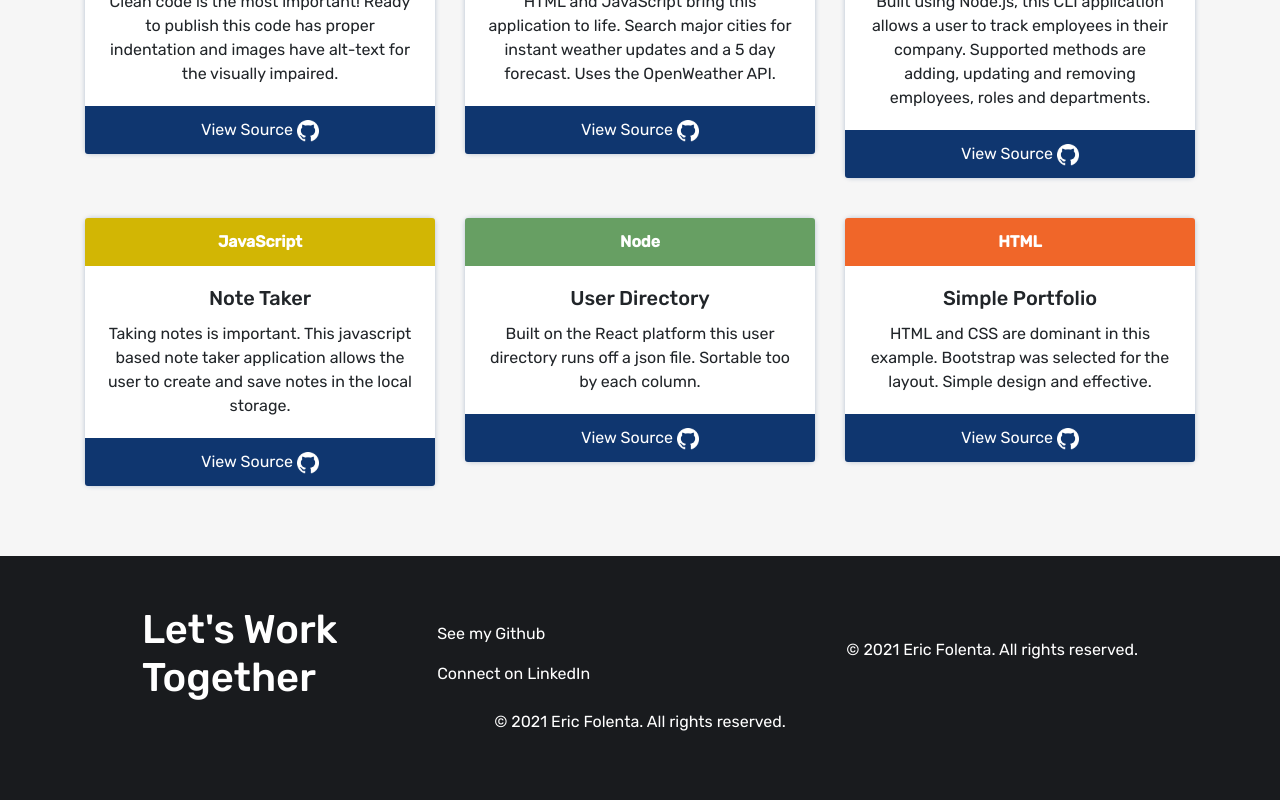
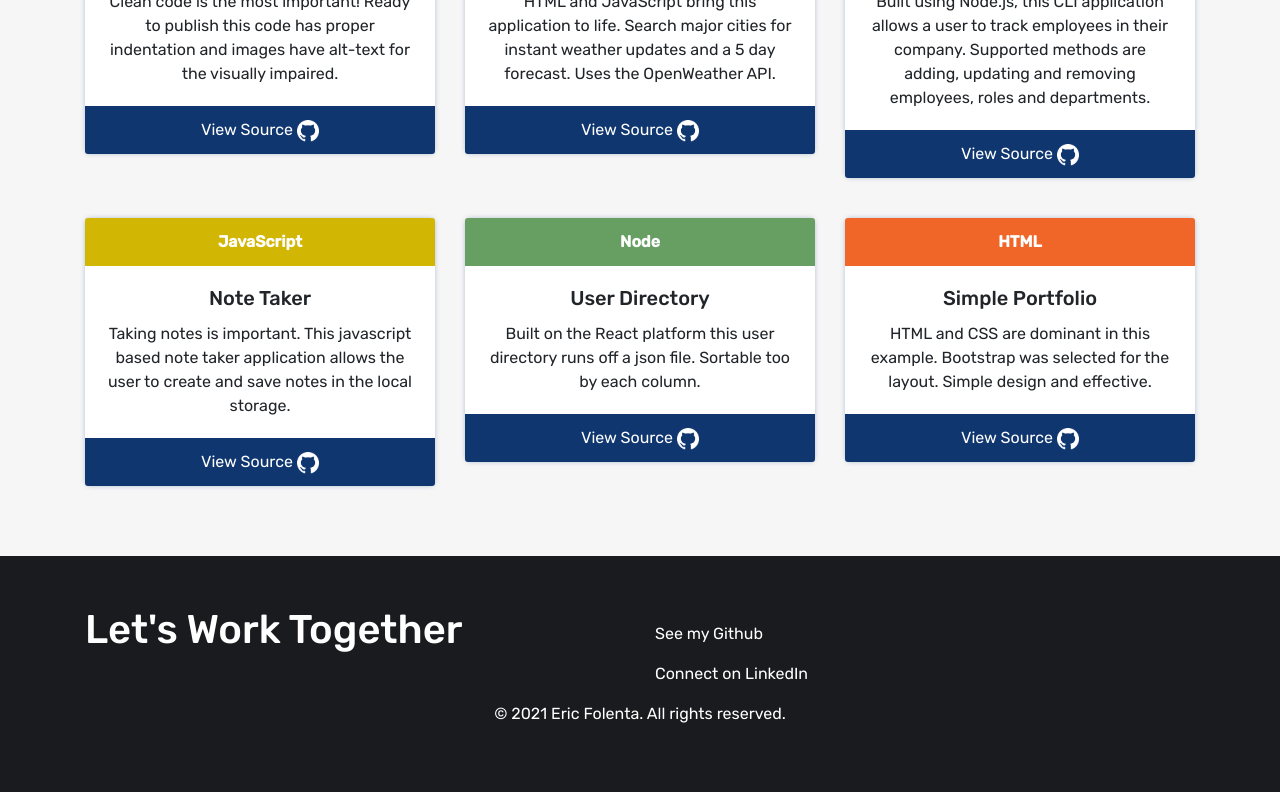
Before and after one commit to efolenta/20-react-portfolio, a React (Create React App) app: page / in a window 1280 px wide. Shown: the part 1542-2342 px from the top of the page. Built offline with nearby package versions, Linux system fonts and the light colour scheme.

Commit message:
Restructured page for simplified view

```diff
--- a/src/pages/Home.js
+++ b/src/pages/Home.js
@@ -7,7 +7,7 @@ import ShapeDivider from "../components/ShapeDivider";
 import Footer from "../components/Footer";
 import Profile from "../assets/github-profile.jpg";
 import Technologies from "../components/Technologies";
-import Copyright from "../components/Copyright";
+// import Copyright from "../components/Copyright";
 
 function HomePage() {
 
@@ -85,12 +85,7 @@ function HomePage() {
         </Row>
       </Container>
       <Container fluid id="footer">
-        <Row>
-          <Footer />
-        </Row>
-        <Row>
-          <Copyright />
-        </Row>
+        <Footer />
       </Container>
     </>
   );
```
